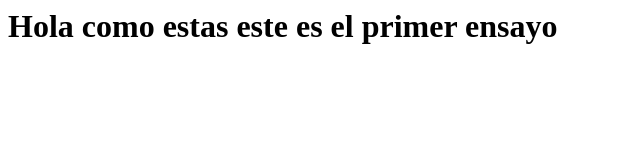
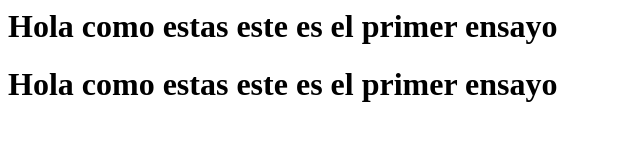
Before and after one commit to ElHijo1108/git-proyect, a plain HTML site: page index.html in a window 1280 px wide. Shown: the whole page, without its empty margins (0-640 px from the left). Drawn offline with Linux system fonts and the light colour scheme.

Commit message:
Le puse otro titulo

```diff
--- a/index.html
+++ b/index.html
@@ -7,5 +7,6 @@
     </head>
     <body>
         <h1>Hola como estas este es el primer ensayo</h1>
+        <h1>Hola como estas este es el primer ensayo</h1>
     </body>
 </html>
```
